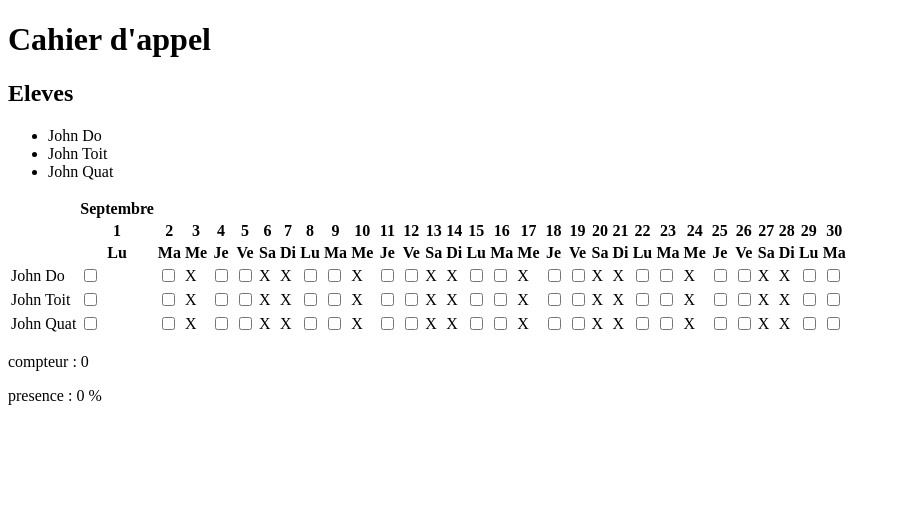
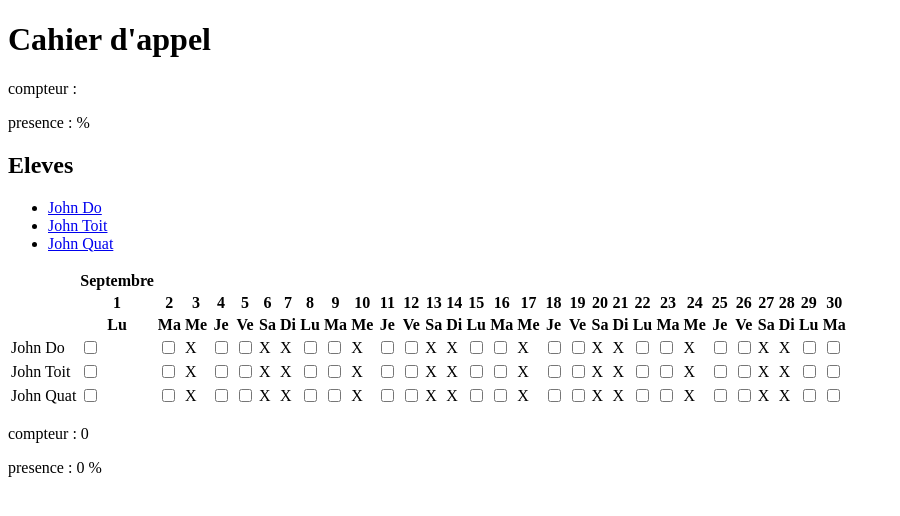
Before and after one commit to Remy-P78/ListeAppel, an Angular app: page /app-result/0 in a window 1280 px wide. Before the commit this address led to /. Shown: the top 516 px of the page, without its empty margins (0-900 px from the left). Built offline with nearby package versions, Linux system fonts and the light colour scheme.

Commit message:
0.55 routeur1

```diff
--- a/src/app/app.component.html
+++ b/src/app/app.component.html
@@ -1,15 +1,16 @@
 <h1>Cahier d'appel</h1>
+
+<router-outlet></router-outlet>
 
 <app-student-list></app-student-list>
 
 <app-calendrier
+(compteurJourOuvreChange)="onCompteurJourOuvre($event)"
 (checkboxCochee)="maMethode($event.j, $event.jour)"
 (checkboxDecochee)="maMethode2($event.j, $event.jour)"
-(compteurJourOuvreChange)="onCompteurJourOuvreChange($event)">
+>
 </app-calendrier>
 
 <app-result
-[envoiTab]="present"
-[envoiPresence]="presence"></app-result>
-
-<router-outlet></router-outlet>
+[envoiCompteurJoursPresence]="compteurJoursPresence"
+[envoiTotalJoursPresence]="totalJoursPresence"></app-result>
--- a/src/app/app.component.ts
+++ b/src/app/app.component.ts
@@ -9,40 +9,40 @@ import { SharedService } from './components/shared.service';
 export class AppComponent {
   title = 'appel';
 
-  present: number = 0;
-  presence: number = 0;
-  presentX: number = 0;
-  presenceX: number = 0;
+  compteurJoursPresence: number = 0;
+  totalJoursPresence: number = 0;
   personne: number = 0;
 
-  liste: string[] = [];
+  listeEleves: string[] = [];
   calendrier: string[] = [];
   jours1a30: number[] = [];
   jourSemaine: string[] = [];
+  jourOuvreDuMois: number = 0;
 
   constructor(private sharedService: SharedService) {
-    this.liste = sharedService.getListe();
+    this.listeEleves = sharedService.getListeEleves();
     this.calendrier = sharedService.getCalendrier();
     this.jours1a30 = sharedService.getJours1a30();
     this.jourSemaine = sharedService.getJourSemaine();
   }
 
   maMethode(j: number, testEmission: boolean) {
-    this.present++;
-    this.presence =
-      (this.present * 100) / (this.liste.length * this.calendrier.length);
-    this.presenceX;
+    this.compteurJoursPresence++;
+    this.totalJoursPresence =
+      (this.compteurJoursPresence * 100) /
+      (this.listeEleves.length * this.jourOuvreDuMois);
     console.log('personneIndex:', j);
+    console.log('valeur du compteur:', this.jourOuvreDuMois);
   }
 
   maMethode2(j: number, testEmission: boolean) {
-    this.present--;
-    this.presence =
-      (this.present * 100) / (this.liste.length * this.calendrier.length);
+    this.compteurJoursPresence--;
+    this.totalJoursPresence =
+      (this.compteurJoursPresence * 100) /
+      (this.listeEleves.length * this.jourOuvreDuMois);
   }
 
-  onCompteurJourOuvreChange(nouvelleValeur: number) {
-    // Traitez la nouvelle valeur ici
-    console.log('Nouvelle valeur du compteurJourOuvre:', nouvelleValeur);
+  onCompteurJourOuvre(jourOuvreDuMois: number) {
+    console.log('Nouvelle valeur du compteurJourOuvre:', jourOuvreDuMois);
   }
 }
--- a/src/app/components/calendrier/calendrier.component.html
+++ b/src/app/components/calendrier/calendrier.component.html
@@ -46,7 +46,7 @@
     </tr>
   </thead>
   <tbody>
-    <tr *ngFor="let personne of liste; let j = index">
+    <tr *ngFor="let personne of listeEleves; let j = index">
       <td>{{ personne }}</td>
       <td *ngFor="let jour of jours1a30; let i = index">
         <input id="checkbox"
--- a/src/app/components/calendrier/calendrier.component.ts
+++ b/src/app/components/calendrier/calendrier.component.ts
@@ -13,7 +13,7 @@ export class CalendrierComponent {
 
   compteur: number = 0;
   coche: boolean = false;
-  liste: string[] = [];
+  listeEleves: string[] = [];
   calendrier: string[] = [];
   jours1a30: number[] = [];
   jourSemaine: string[] = [];
@@ -21,7 +21,7 @@ export class CalendrierComponent {
   compteurJoursOuvre = 0;
 
   constructor(private sharedService: SharedService) {
-    this.liste = sharedService.getListe();
+    this.listeEleves = sharedService.getListeEleves();
     this.calendrier = sharedService.getCalendrier();
     this.jours1a30 = sharedService.getJours1a30();
     this.jourSemaine = sharedService.getJourSemaine();
@@ -45,7 +45,6 @@ export class CalendrierComponent {
         this.compteurJoursOuvre++;
       }
       console.log('CJO', this.compteurJoursOuvre);
-
     }
     this.compteurJourOuvreChange.emit(this.compteurJoursOuvre);
   }
@@ -60,6 +59,6 @@ export class CalendrierComponent {
       }
     }
     console.log('text', j);
-    console.log(this.liste[j]);
+    console.log(this.listeEleves[j]);
   }
 }
--- a/src/app/components/result/result.component.html
+++ b/src/app/components/result/result.component.html
@@ -1,2 +1,2 @@
-<p>compteur : {{ envoiTab }}</p>
-<p>presence : {{ envoiPresence }} %</p>
+<p>compteur : {{ envoiCompteurJoursPresence }}</p>
+<p>presence : {{ envoiTotalJoursPresence }} %</p>
--- a/src/app/components/result/result.component.ts
+++ b/src/app/components/result/result.component.ts
@@ -3,9 +3,9 @@ import { Component, Input } from '@angular/core';
 @Component({
   selector: 'app-result',
   templateUrl: './result.component.html',
-  styleUrls: ['./result.component.css']
+  styleUrls: ['./result.component.css'],
 })
 export class ResultComponent {
-  @Input() envoiTab!: number;
-  @Input() envoiPresence!: number;
+  @Input() envoiCompteurJoursPresence!: number;
+  @Input() envoiTotalJoursPresence!: number;
 }
--- a/src/app/components/shared.service.ts
+++ b/src/app/components/shared.service.ts
@@ -18,7 +18,7 @@ export class SharedService {
     }
   }
 
-  getListe(): string[] {
+  getListeEleves(): string[] {
     return this.liste;
   }
 
--- a/src/app/components/student-list/student-list.component.html
+++ b/src/app/components/student-list/student-list.component.html
@@ -1,8 +1,9 @@
 <h2>Eleves</h2>
 
-
 <div>
-    <ul>
-        <li *ngFor="let nom of liste">{{ nom }}</li>
-    </ul>
+  <ul>
+    <li *ngFor="let nom of listeEleves; let indexEleve = index">
+      <a [routerLink]="['../app-result', indexEleve]">{{ nom }} </a>
+    </li>
+  </ul>
 </div>
--- a/src/app/components/student-list/student-list.component.ts
+++ b/src/app/components/student-list/student-list.component.ts
@@ -7,9 +7,9 @@ import { SharedService } from '../shared.service';
   styleUrls: ['./student-list.component.css'],
 })
 export class StudentListComponent {
-    liste: string[] = [];
+  listeEleves: string[] = [];
 
   constructor(private sharedService: SharedService) {
-    this.liste = sharedService.getListe();
+    this.listeEleves = sharedService.getListeEleves();
   }
 }
```
Also changed, not shown: src/app/app.module.ts (+7 -1 lines).
